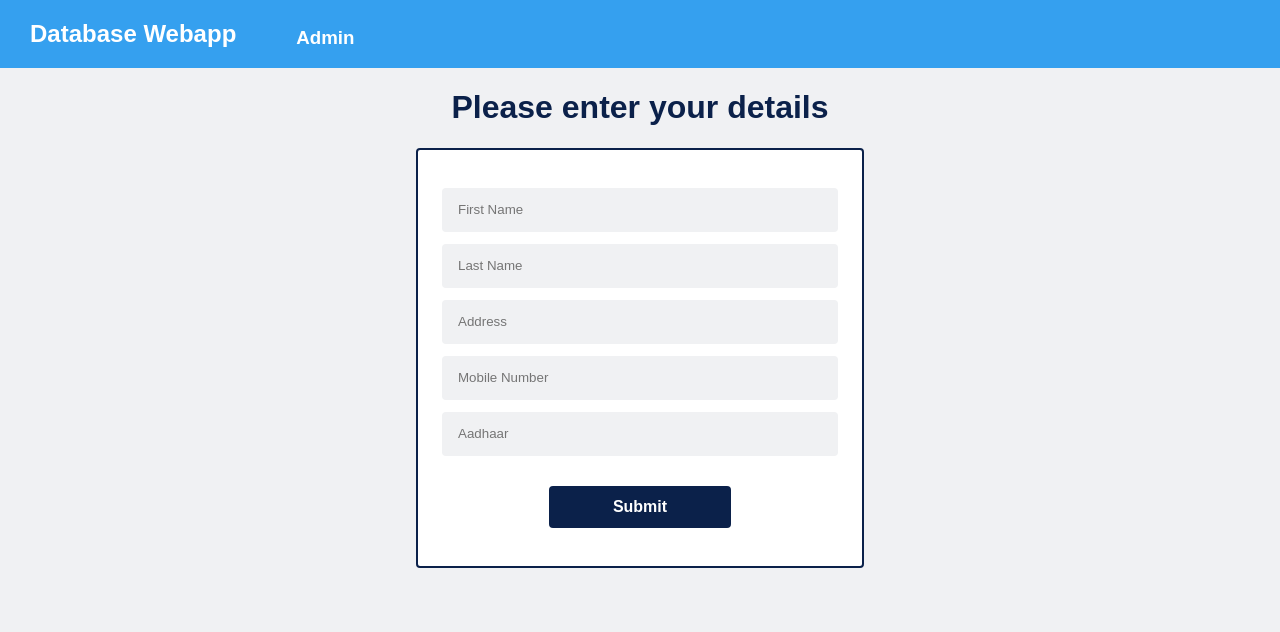
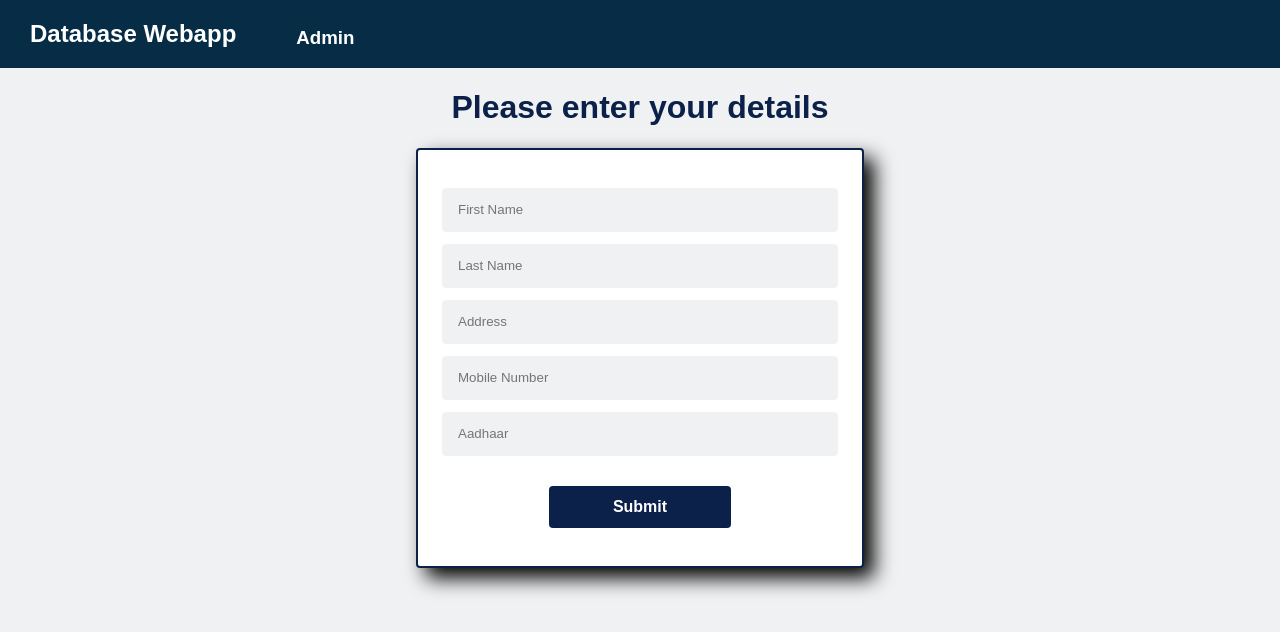
Before and after one commit to MridulSharma19/Crud, a React (Create React App) app in the folder assignment/: page / in a window 1280 px wide. Shown: the top 632 px of the page. Built offline with nearby package versions, Linux system fonts and the light colour scheme.

Commit message:
box shadow

```diff
--- a/assignment/src/components/header.style.css
+++ b/assignment/src/components/header.style.css
@@ -1,7 +1,7 @@
 .header {
   display: flex;
   flex-direction: row;
-  background-color: #35a0ef;
+  background-color: #072c46;
   color: white;
 }
 
--- a/assignment/src/pages/admin/admin.jsx
+++ b/assignment/src/pages/admin/admin.jsx
@@ -28,6 +28,7 @@ const Admin = () => {
           marginLeft: "auto",
           marginRight: "auto",
           overflowX: 'auto',
+          boxShadow:'10px 10px 20px' ,
           width: "80%",}}
       >
       <table
--- a/assignment/src/pages/homepage/homepage.style.css
+++ b/assignment/src/pages/homepage/homepage.style.css
@@ -19,6 +19,7 @@
   align-items: center;
   padding: 32px 40px;
   background-color: white;
+  box-shadow:10px 10px 20px ;
 }
 @media only screen and (max-width: 700px){
   .details-form{
--- a/assignment/src/pages/login/login.style.css
+++ b/assignment/src/pages/login/login.style.css
@@ -19,6 +19,7 @@
   align-items: center;
   padding: 32px 40px;
   background-color: white;
+  box-shadow:10px 10px 20px ;
 }
 @media only screen and (max-width: 700px){
   .admin-login-form{
```
Also changed, not shown: 1 other file (tests, documents, lock files or other folders).
